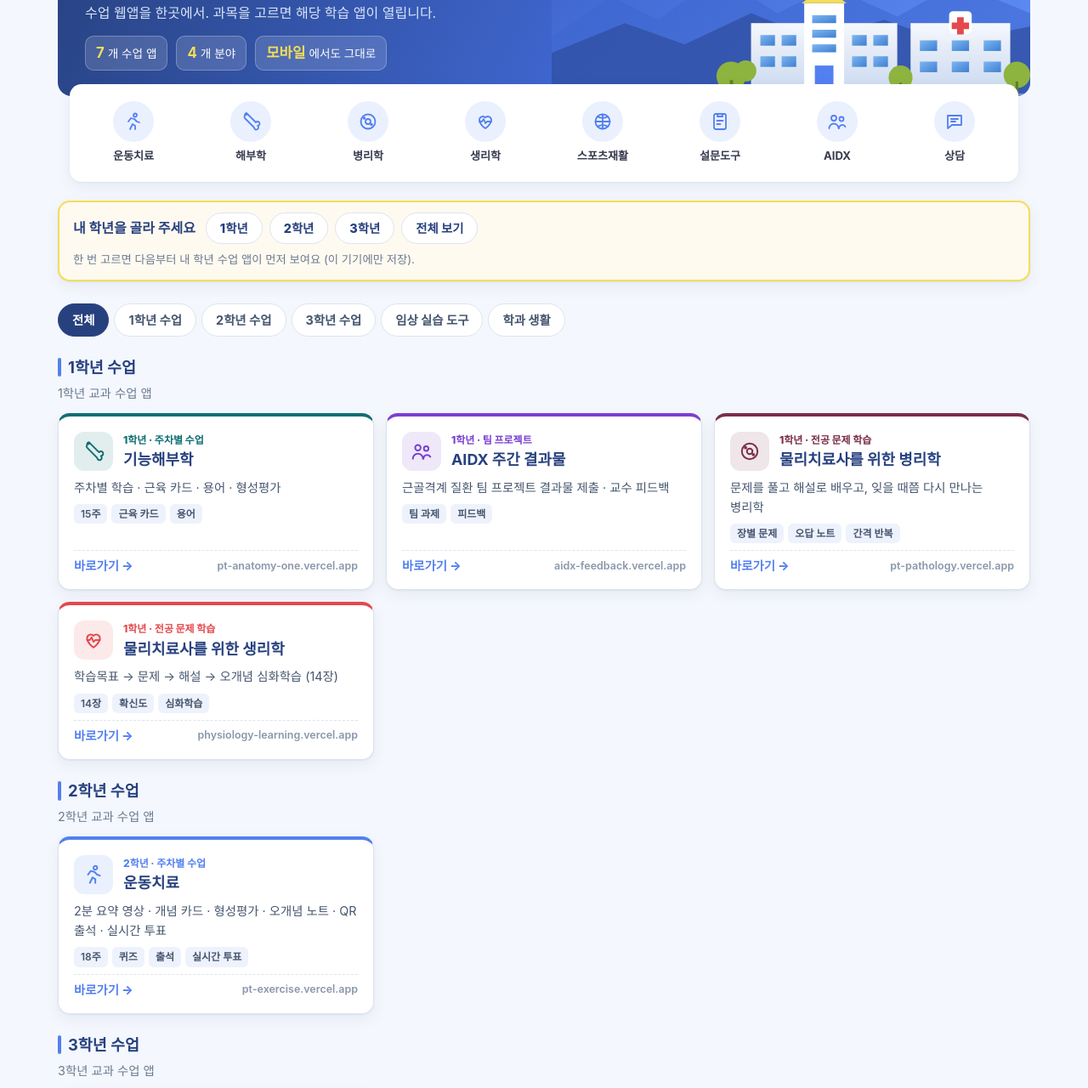
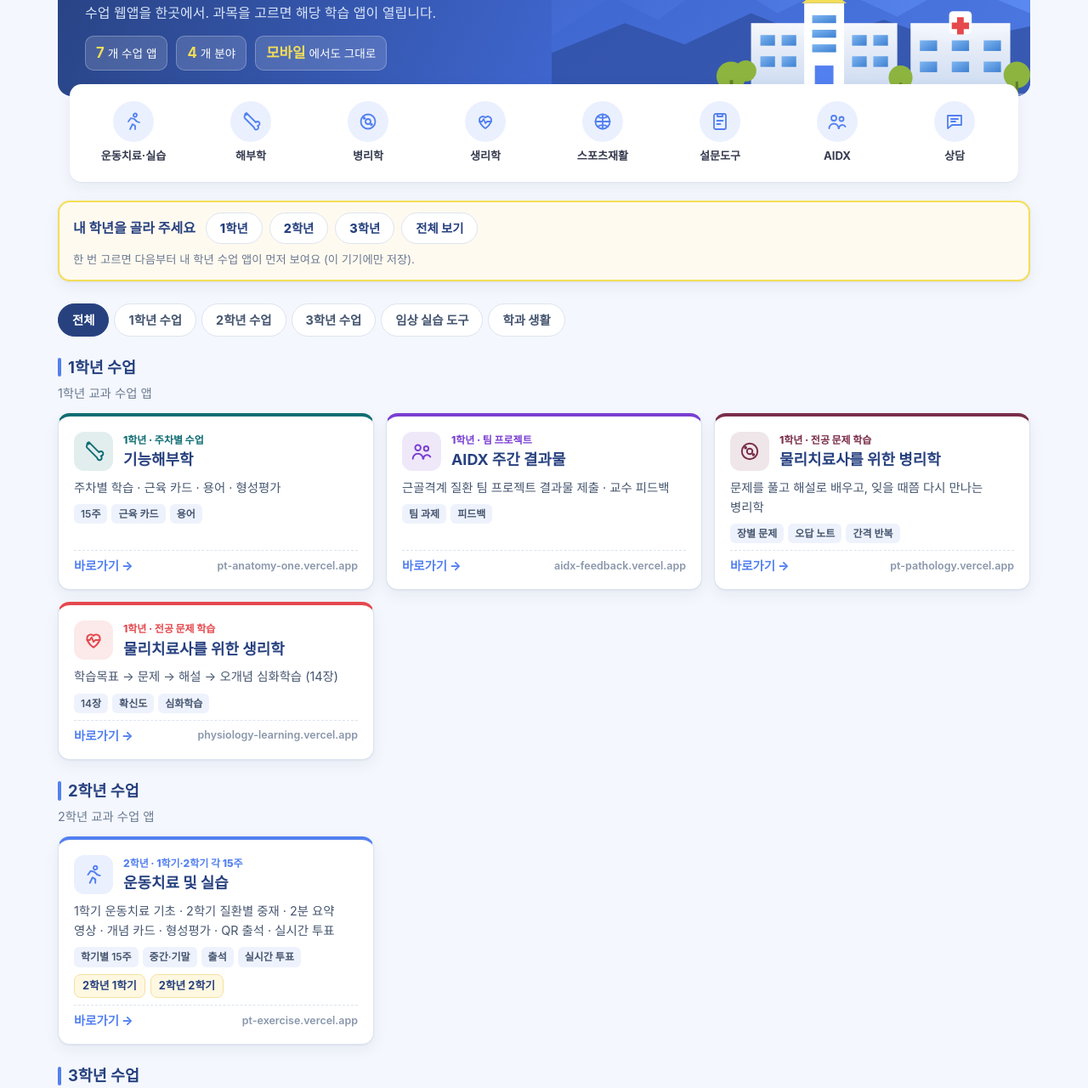
Before and after one commit to happyyang0226/pt-portal, a plain HTML site: page index.html in a window 1280 px wide. Shown: the part 287-1567 px from the top of the page at 85% size. Drawn offline with nearby package versions, Linux system fonts and the light colour scheme; a web font is replaced by a local one.

Commit message:
포털: 운동치료 카드를 '운동치료 및 실습'으로, 2학년 1학기·2학기 바로가기 추가
Co-Authored-By: Claude Opus 5.5 <noreply@anthropic.com>
Claude-Session: https://claude.ai/code/session_01TfB5ziV56uVN7ush3xeRwn

```diff
--- a/index.html
+++ b/index.html
@@ -143,8 +143,9 @@ body.prof-on .p-sso{display:block}
 <script>
 /* ── 포털에 보일 앱 목록: 새 앱은 여기에 한 줄 추가 ───────────── */
 const APPS = [
-  { id: 'exercise', sso: 'zgv', group: 'g2', name: '운동치료', kicker: '2학년 · 주차별 수업', url: 'https://pt-exercise.vercel.app/', icon: 'run', color: '#5380f0',
-    desc: '2분 요약 영상 · 개념 카드 · 형성평가 · 오개념 노트 · QR 출석 · 실시간 투표', tags: ['18주', '퀴즈', '출석', '실시간 투표'] },
+  { id: 'exercise', sso: 'zgv', group: 'g2', name: '운동치료 및 실습', kicker: '2학년 · 1학기·2학기 각 15주', url: 'https://pt-exercise.vercel.app/', icon: 'run', color: '#5380f0',
+    desc: '1학기 운동치료 기초 · 2학기 질환별 중재 · 2분 요약 영상 · 개념 카드 · 형성평가 · QR 출석 · 실시간 투표', tags: ['학기별 15주', '중간·기말', '출석', '실시간 투표'],
+    subs: [['2학년 1학기', '#/term/1'], ['2학년 2학기', '#/term/2']] },
   { id: 'anatomy', sso: 'zgv', group: 'g1', name: '기능해부학', kicker: '1학년 · 주차별 수업', url: 'https://pt-anatomy-one.vercel.app/', icon: 'bone', color: '#0f6e74',
     desc: '주차별 학습 · 근육 카드 · 용어 · 형성평가', tags: ['15주', '근육 카드', '용어'] },
   { id: 'aidx', sso: 'aidx', group: 'g1', name: 'AIDX 주간 결과물', kicker: '1학년 · 팀 프로젝트', url: 'https://aidx-feedback.vercel.app/', icon: 'team', color: '#7a3fd1',
@@ -163,7 +164,7 @@ const APPS = [
   { id: 'exam', group: 'prof', name: '국가고시 모의고사 문제은행', kicker: '교수용 · 나만 보기', url: 'https://claude.ai/artifact/DgB4JQ9W3RrcCRRu813gwA', icon: 'exam', color: '#27417f', newtab: true,
     desc: 'Claude 출제 초안 → 교수 검토·승인 → 회차별 시험지 Word 내보내기 · 기출 가져오기 · 중복 검사', tags: ['4과목', '1~5회', '중복 검사', 'Word'] },
   { id: 'backup', sso: 'zgv', group: 'prof', name: '수업 웹앱 백업 센터', kicker: '교수용 · 교수 로그인', url: 'https://pt-exercise.vercel.app/#/account', icon: 'backup', color: '#5e9a2e',
-    desc: '7개 앱(운동치료·기능해부학·병리학·생리학·스포츠재활·설문도구·AIDX)을 한 파일로 백업 · 앱별 복원 · 복원 전 자동 백업', tags: ['7개 앱', '한 파일', '미리 보기 복원'] },
+    desc: '7개 앱(운동치료 및 실습·기능해부학·병리학·생리학·스포츠재활·설문도구·AIDX)을 한 파일로 백업 · 앱별 복원 · 복원 전 자동 백업', tags: ['7개 앱', '한 파일', '미리 보기 복원'] },
   // 국가고시 모의고사 자동출제(스트림릿판): 주소가 생기면 아래 줄의 url을 채우고 앞의 // 를 지우세요.
   // { id: 'exam2', group: 'prof', name: '국가고시 모의고사 자동출제', kicker: '교수용', url: '', icon: 'exam', color: '#27417f', desc: '과목별 회차 출제 · 문제은행 · 워드 내보내기', tags: ['교수용'] },
 ];
@@ -199,7 +200,7 @@ const ICONS = {
   chat: '<path d="M4 5h16v11H9l-5 4z"/><path d="M8 9h8M8 12h5"/>',
   backup: '<ellipse cx="12" cy="6" rx="7" ry="3"/><path d="M5 6v6c0 1.7 3.1 3 7 3s7-1.3 7-3V6M5 12v6c0 1.7 3.1 3 7 3s7-1.3 7-3v-6"/>'
 };
-const QUICK = [['run', '운동치료', 'exercise'], ['bone', '해부학', 'anatomy'], ['cell', '병리학', 'pathology'], ['heart', '생리학', 'physiology'], ['sport', '스포츠재활', 'sports'], ['form', '설문도구', 'quest'], ['team', 'AIDX', 'aidx'], ['chat', '상담', 'counsel']];
+const QUICK = [['run', '운동치료·실습', 'exercise'], ['bone', '해부학', 'anatomy'], ['cell', '병리학', 'pathology'], ['heart', '생리학', 'physiology'], ['sport', '스포츠재활', 'sports'], ['form', '설문도구', 'quest'], ['team', 'AIDX', 'aidx'], ['chat', '상담', 'counsel']];
 const esc = s => String(s ?? '').replace(/[&<>"']/g, c => ({ '&': '&amp;', '<': '&lt;', '>': '&gt;', '"': '&quot;', "'": '&#39;' }[c]));
 const svg = k => `<svg viewBox="0 0 24 24" aria-hidden="true">${ICONS[k] || ICONS.form}</svg>`;
 const live = APPS.filter(a => a.url);
@@ -309,7 +310,7 @@ setView();
   };
   function login() {
     const m = document.createElement('div'); m.className = 'p-mod';
-    m.innerHTML = `<form><h3>교수 로그인 (모든 수업 앱 공통)</h3><p style="margin:0;font-size:.85rem;color:#6b7a90">운동치료·기능해부학·병리학·생리학·스포츠재활·설문도구·AIDX·지도교수 상담을 이 계정 하나로 엽니다.</p>
+    m.innerHTML = `<form><h3>교수 로그인 (모든 수업 앱 공통)</h3><p style="margin:0;font-size:.85rem;color:#6b7a90">운동치료 및 실습·기능해부학·병리학·생리학·스포츠재활·설문도구·AIDX·지도교수 상담을 이 계정 하나로 엽니다.</p>
       <label>학교 메일<input name="em" type="email" autocomplete="username" value="${esc(CFG.profEmail || '')}" required></label>
       <label>비밀번호<input name="pw" type="password" autocomplete="current-password" required></label>
       <p class="err"></p><div class="row"><button type="button" class="no">취소</button><button class="go">로그인</button></div></form>`;
```
